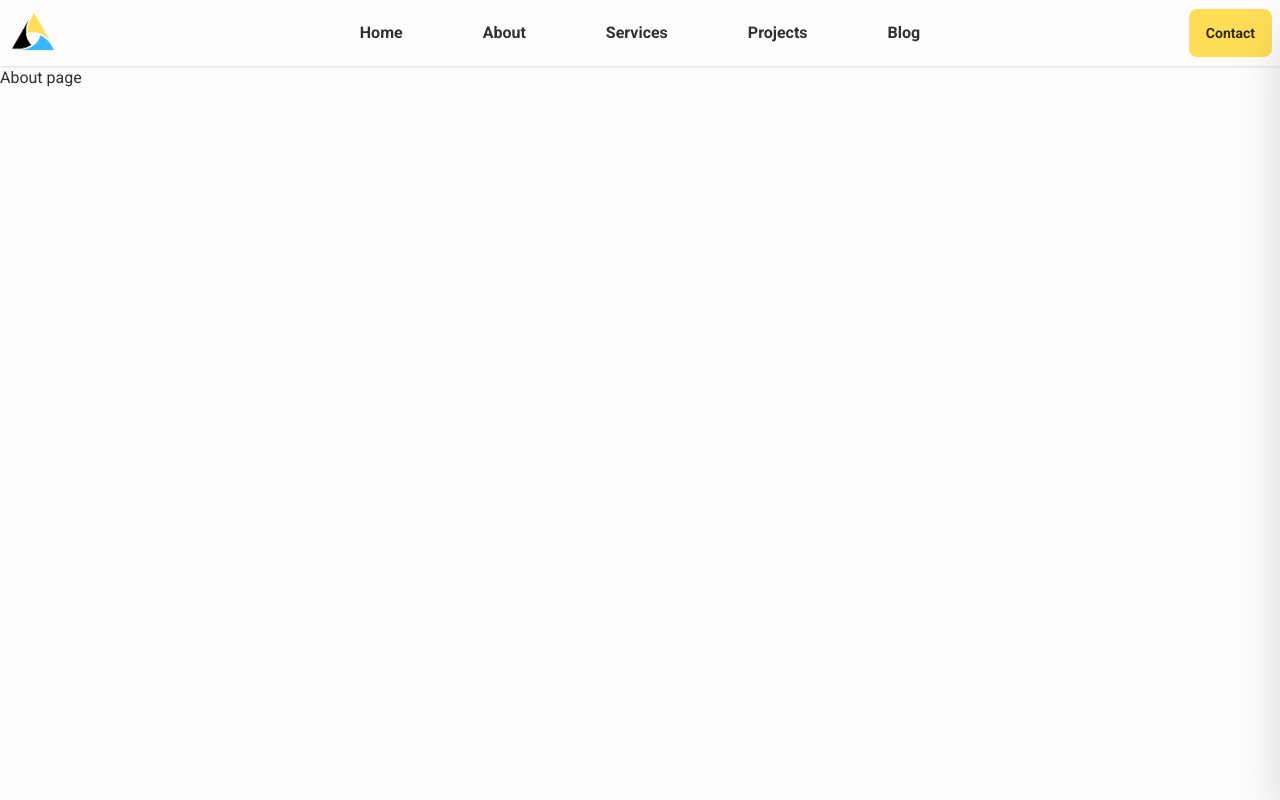
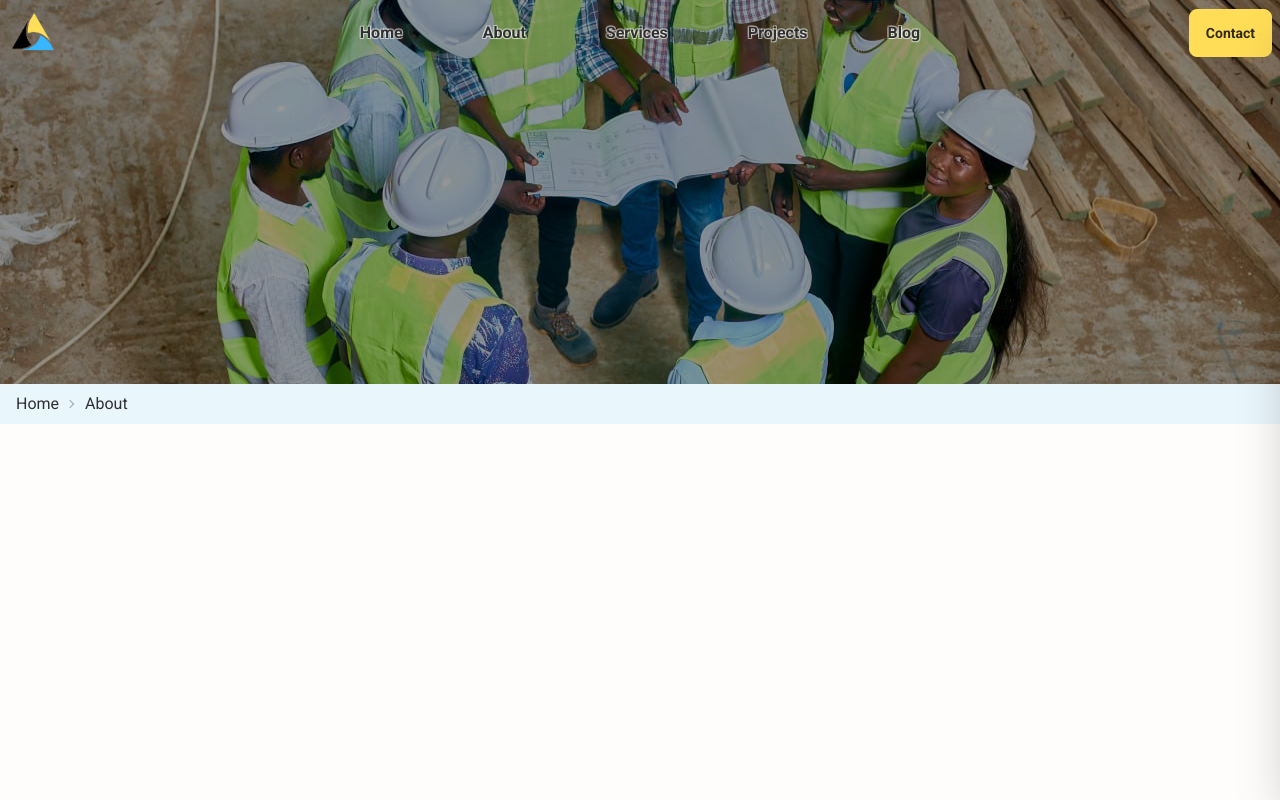
Before and after one commit to Maiz27/makers, a Next.js app: page /about in a window 1280 px wide. Shown: the top 800 px of the page. Built offline with nearby package versions, Linux system fonts and the light colour scheme.

Commit message:
feat: add page header

```diff
--- a/src/app/about/page.tsx
+++ b/src/app/about/page.tsx
@@ -1,7 +1,13 @@
 import React from 'react';
+import PageHeader from '@/components/pageHeader/PageHeader';
+import bg from '/public/imgs/site/1.jpg';
 
 const page = () => {
-  return <div>About page</div>;
+  return (
+    <>
+      <PageHeader bg={bg} />
+    </>
+  );
 };
 
 export default page;
--- a/src/components/Navbar/Navbar.tsx
+++ b/src/components/Navbar/Navbar.tsx
@@ -50,9 +50,7 @@ const Navbar = () => {
     <header
       ref={node}
       className={`w-full top-0 z-50 transition-all ${
-        isTransparent && pathname === '/'
-          ? 'absolute bg-transparent'
-          : 'sticky shadow bg-base-100'
+        isTransparent ? 'absolute bg-transparent' : 'sticky shadow bg-base-100'
       }`}
     >
       <nav className='navbar'>
--- a/src/components/homeComp/FAQ.tsx
+++ b/src/components/homeComp/FAQ.tsx
@@ -79,10 +79,6 @@ const FAQ = () => {
             );
           })}
         </div>
-
-        <div>
-          <CTA text='Learn More' page='/about' />
-        </div>
       </div>
     </section>
   );
--- /dev/null
+++ b/src/components/pageHeader/BreadCrumbs.tsx
@@ -0,0 +1,34 @@
+'use client';
+import React from 'react';
+import { usePathname } from 'next/navigation';
+import Link from 'next/link';
+
+const BreadCrumbs = () => {
+  const pathname = usePathname();
+  const pathSegments = pathname.split('/').filter(Boolean);
+
+  const breadcrumbs = pathSegments.map((segment, index) => {
+    const breadcrumb = {
+      label: segment.charAt(0).toUpperCase() + segment.slice(1), // Capitalize the first letter
+      link: `/${pathSegments.slice(0, index + 1).join('/')}`, // Construct the breadcrumb link
+    };
+    return breadcrumb;
+  });
+
+  return (
+    <div className='text-sm lg:text-base breadcrumbs bg-accent/10 pl-4'>
+      <ul>
+        <li>
+          <Link href='/'>Home</Link>
+        </li>
+        {breadcrumbs.map(({ link, label }) => (
+          <li key={link}>
+            {link ? <Link href={link}>{label}</Link> : <span>{label}</span>}
+          </li>
+        ))}
+      </ul>
+    </div>
+  );
+};
+
+export default BreadCrumbs;
--- /dev/null
+++ b/src/components/pageHeader/PageHeader.tsx
@@ -0,0 +1,27 @@
+import React from 'react';
+import Image, { StaticImageData } from 'next/image';
+import BreadCrumbs from './BreadCrumbs';
+
+type props = {
+  bg: string | StaticImageData;
+};
+
+const PageHeader = ({ bg }: props) => {
+  return (
+    <section className='relative'>
+      <div className='w-full h-60 md:h-72 lg:h-80 xl:h-96 relative'>
+        <Image
+          src={bg}
+          alt=''
+          loading='eager'
+          className='w-full h-full object-cover '
+          priority
+        />
+        <div className='content-[""] absolute inset-0 bg-black opacity-40 z-20'></div>
+      </div>
+      <BreadCrumbs />
+    </section>
+  );
+};
+
+export default PageHeader;
```
